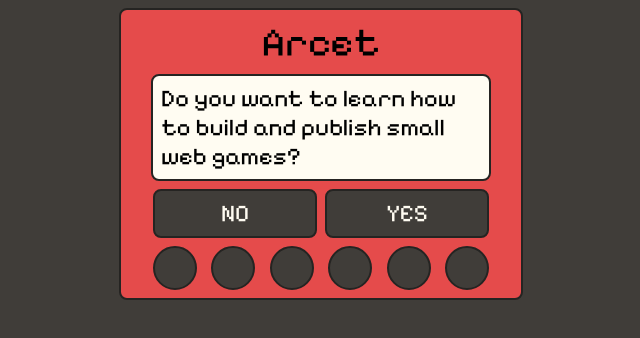
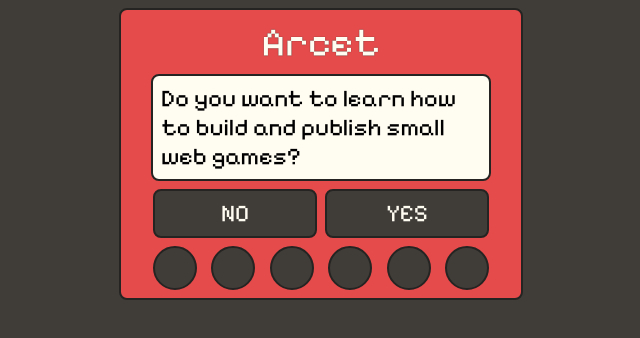
Before and after one commit to srikanth9x/arcet-v0, a plain HTML site: page index.html in a window 1280 px wide. Shown: the whole page, without its empty margins (319-959 px from the left). Drawn offline with Linux system fonts and the light colour scheme; some icons are missing.

Commit message:
changed logo to white

```diff
--- a/style.css
+++ b/style.css
@@ -20,7 +20,8 @@ body {
 }
 
 #logo {
-    color: inherit;
+    color: #FFFCF2;
+    text-shadow: 0px 0px 1px #252422;
     text-decoration: none;
     text-align: center;
     font-size: 2.5rem;
```
Also changed, not shown: android-chrome-192x192.png, android-chrome-512x512.png, apple-touch-icon.png, favicon-16x16.png, favicon-32x32.png, favicon.ico.
